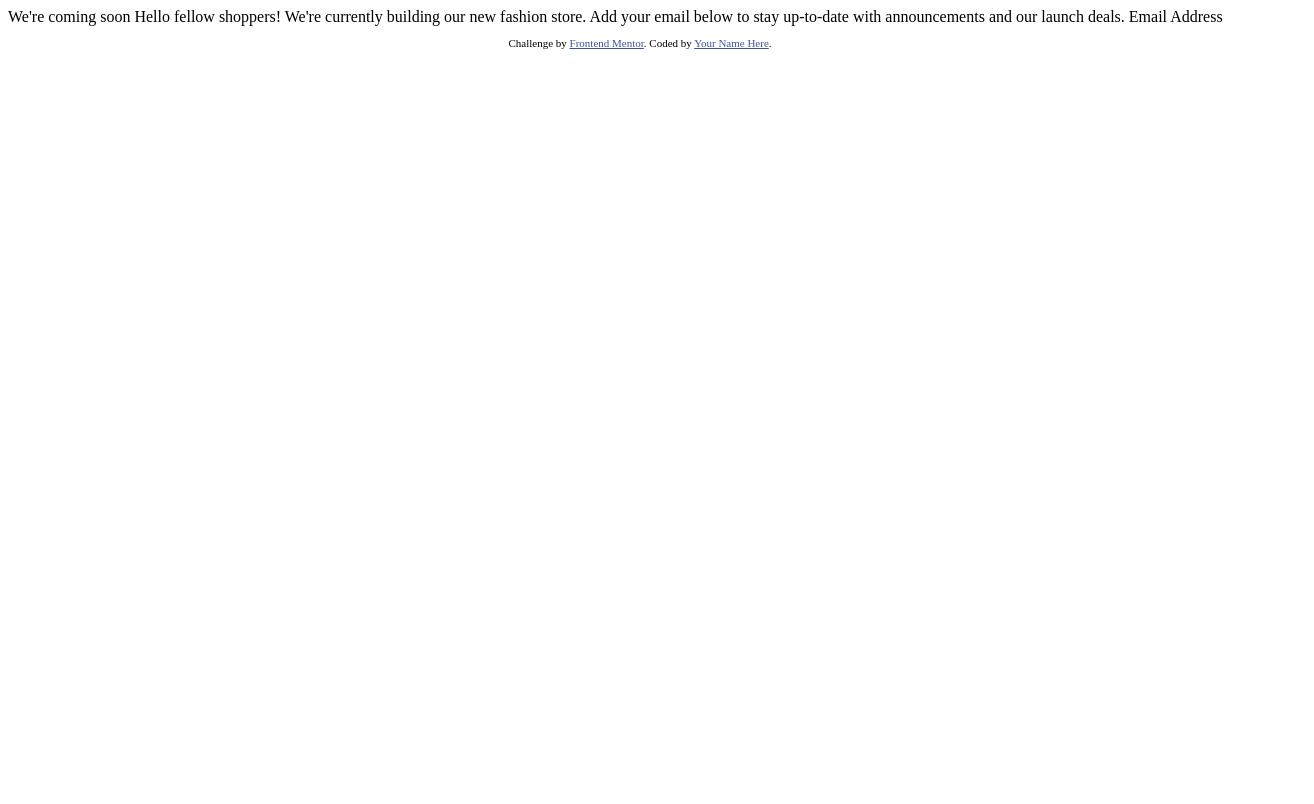
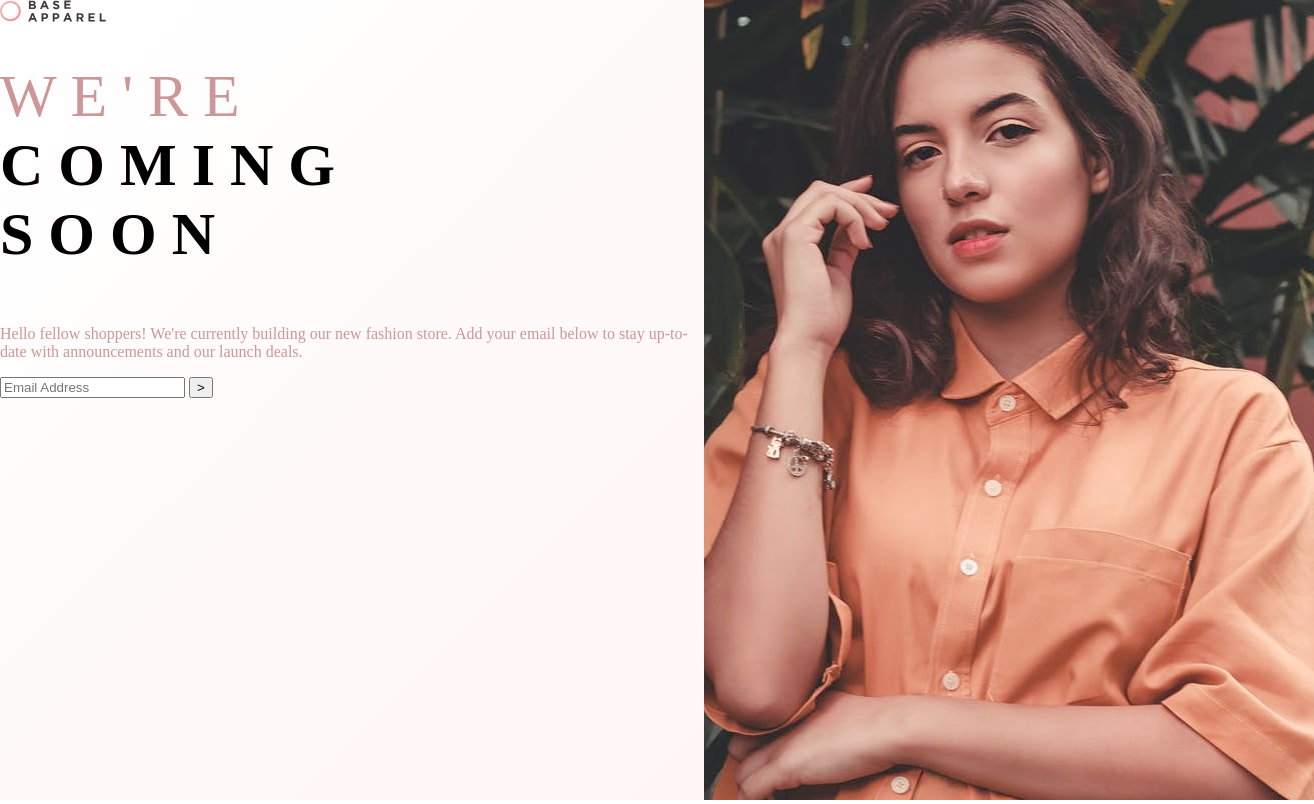
Before and after one commit to itsokthen/ComingSoonPageProject, a plain HTML site: page base-apparel-coming-soon-master/index.html in a window 1280 px wide. Shown: the whole page, 1314 px wide, since content can reach past the window. Drawn offline with Linux system fonts and the light colour scheme; a web font is replaced by a local one.

Commit message:
base layout

```diff
--- a/base-apparel-coming-soon-master/index.html
+++ b/base-apparel-coming-soon-master/index.html
@@ -1,33 +1,38 @@
 <!DOCTYPE html>
 <html lang="en">
   <head>
-  <meta charset="UTF-8">
-  <meta name="viewport" content="width=device-width, initial-scale=1.0"> <!-- displays site properly based on user's device -->
+    <meta charset="UTF-8" />
+    <meta name="viewport" content="width=device-width, initial-scale=1.0" />
+    <!-- displays site properly based on user's device -->
 
-  <link rel="icon" type="image/png" sizes="32x32" href="./images/favicon-32x32.png">
+    <link
+      rel="icon"
+      type="image/png"
+      sizes="32x32"
+      href="./images/favicon-32x32.png"
+    />
+    <link rel="stylesheet" href="style.css" />
 
-  <title>Frontend Mentor | Base Apparel coming soon page</title>
-
-  <!-- Feel free to remove these styles or customise in your own stylesheet 👍 -->
-  <style>
-    .attribution { font-size: 11px; text-align: center; }
-    .attribution a { color: hsl(228, 45%, 44%); }
-  </style>
+    <title>Base Apparel coming soon page</title>
   </head>
   <body>
-
-  We're coming soon
-
+    <div class="page-container">
+      <div class="page-info">
+        <img class="logo" src="./images/logo.svg" />
+        <h1>
+          <span>W E ' R E</span><span>C O M I N G</span>S O O N<span></span>
+        </h1>
+        <p class="page-text">
           Hello fellow shoppers! We're currently building our new fashion store.
-  Add your email below to stay up-to-date with announcements and our launch deals.
-
-  Email Address
-
-  <footer>
-    <p class="attribution">
-      Challenge by <a href="https://www.frontendmentor.io?ref=challenge" target="_blank">Frontend Mentor</a>.
-      Coded by <a href="#">Your Name Here</a>.
+          Add your email below to stay up-to-date with announcements and our
+          launch deals.
         </p>
-  </footer>
+        <form>
+          <input type="email" name="email" placeholder="Email Address" />
+          <button>></button>
+        </form>
+      </div>
+      <div class="hero-image"><img src="./images/hero-desktop.jpg" /></div>
+    </div>
   </body>
 </html>
--- /dev/null
+++ b/base-apparel-coming-soon-master/style.scss
@@ -0,0 +1,55 @@
+$DesaturatedRed: hsl(0, 36%, 70%);
+$SoftRed: hsl(0, 93%, 68%);
+$DarkGrayishRed: hsl(0, 6%, 24%);
+
+@import url("@import url('https://fonts.googleapis.com/css2?family=Josefin+Sans:wght@300;400;600&display=swap');");
+
+body {
+  font-size: 16px;
+  margin: 0;
+  padding: 0px;
+}
+
+.page-container {
+  display: flex;
+  width: 100vw;
+  height: 100vh;
+}
+
+.page-info {
+  display: flex;
+  flex-direction: column;
+  width: 60vw;
+  background: linear-gradient(135deg, hsl(0, 0%, 100%), hsl(0, 100%, 98%));
+  .logo {
+    width: 15%;
+  }
+  h1 {
+    font-size: 60px;
+    display: flex;
+    flex-direction: column;
+    span:first-child {
+      color: $DesaturatedRed;
+      font-weight: 300;
+    }
+  }
+  h3 {
+    font-size: 20px;
+    font-weight: 600;
+    display: flex;
+    flex-direction: column;
+  }
+}
+
+.page-text {
+  color: $DesaturatedRed;
+}
+
+.hero-image {
+  width: 45vw;
+}
+
+.hero-image img {
+  min-width: 100%;
+  min-height: 100%;
+}
```
Also changed, not shown: base-apparel-coming-soon-master/style.css (added), 1 other file. Lines whose indentation alone changed are shown as unchanged.
